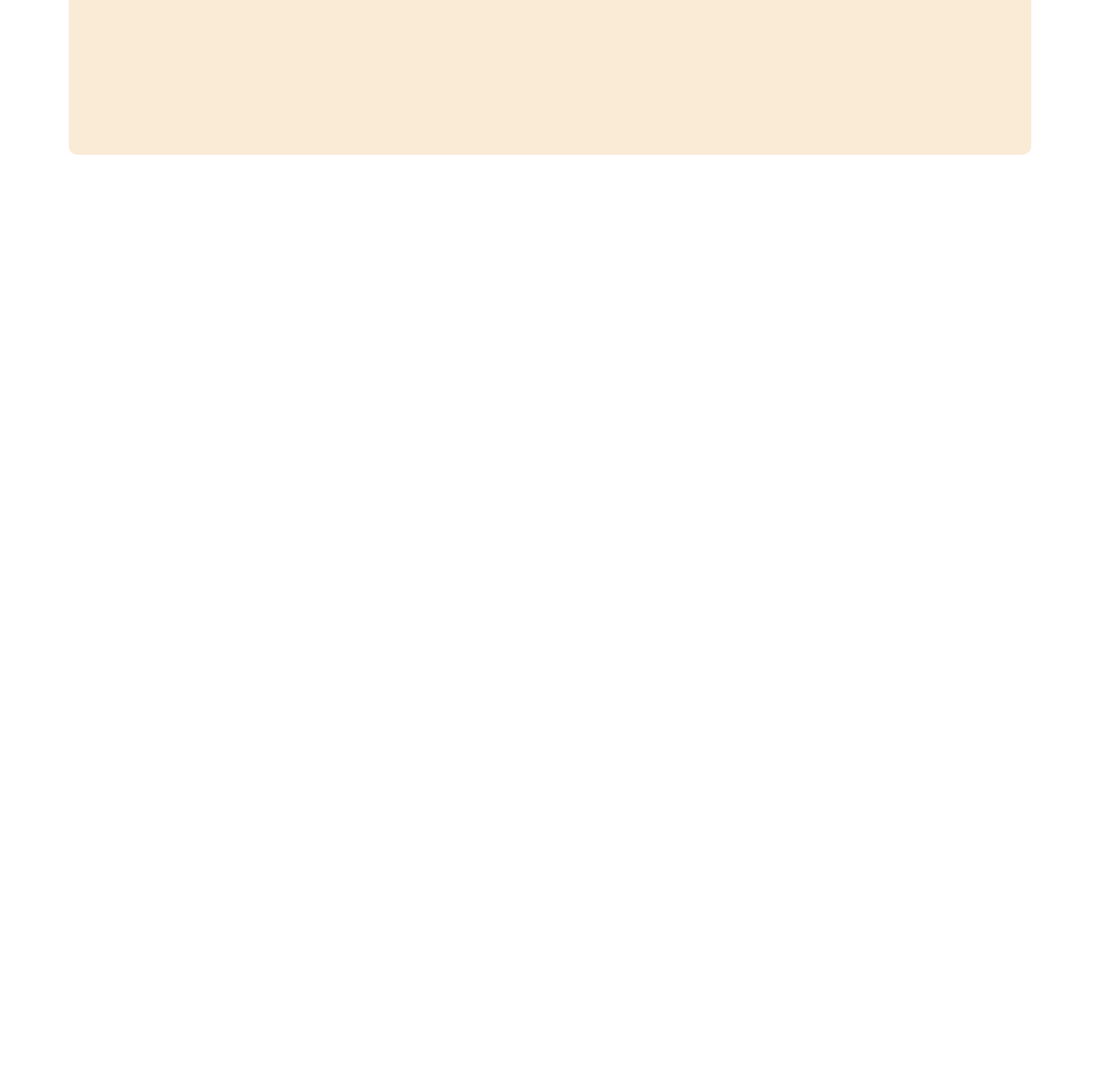
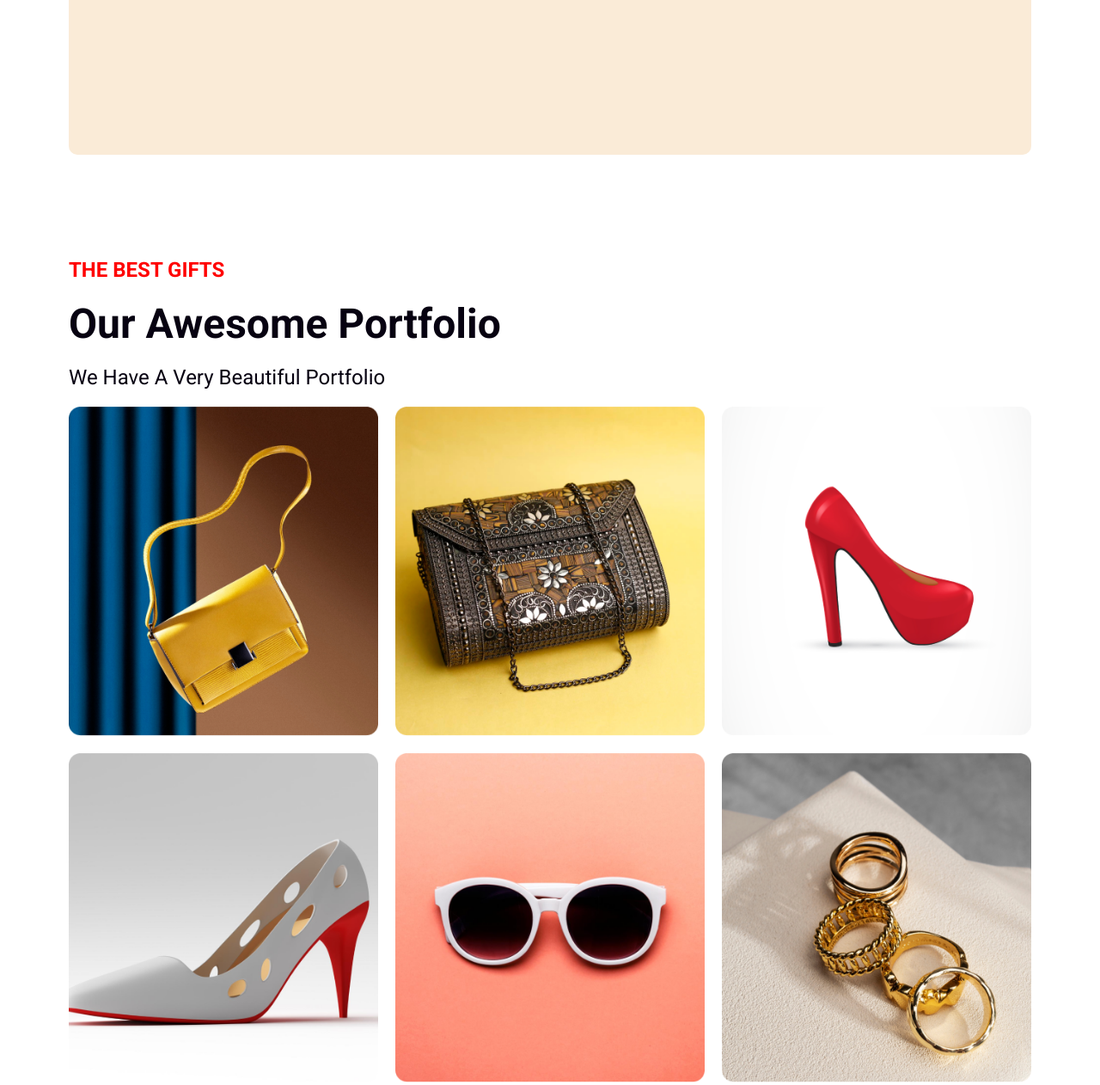
Before and after one commit to Mizanur2/Assignment-1, a plain HTML site: page index.html in a window 1280 px wide. Shown: the part 3214-4476 px from the top of the page at 86% size. Before the commit the page ends 3514 px from the top, so only its background shows below. Drawn offline with Linux system fonts and the light colour scheme.

Commit message:
portfolio section complete

```diff
--- a/index.html
+++ b/index.html
@@ -52,6 +52,22 @@
             </div>
             <button class="join-btn">JOIN NOW</button>
         </section>
+
+        <section class="portfolio">
+            <div class="portfolio-content">
+                <h3>THE BEST GIFTS</h3>
+                <h1>our awesome portfolio</h1>
+                <p>we have a very beautiful portfolio</p>
+            </div>
+            <div class="portfolio-img">
+                <img src="images/Rectangle 3.png" alt="">
+                <img src="images/Rectangle 4.png" alt="">
+                <img src="images/Rectangle 5.png" alt="">
+                <img src="images/Rectangle 6.png" alt="">
+                <img src="images/Rectangle 7.png" alt="">
+                <img src="images/Rectangle 8.png" alt="">
+            </div>
+        </section>
     </main>
     <footer>
 
--- a/style.css
+++ b/style.css
@@ -129,3 +129,38 @@ body {
 .schedule h1 {
     margin-bottom: 20px;
 }
+
+.portfolio {
+    margin: 50px 80px;
+}
+
+.portfolio-content h3 {
+    color: #F00;
+    font-size: 24px;
+    font-weight: bold;
+    margin-bottom: 20px;
+}
+
+.portfolio-content h1 {
+    color: #070211;
+    font-size: 48px;
+    font-weight: bold;
+    text-transform: capitalize;
+}
+
+.portfolio-content p {
+    font-size: 24px;
+    color: #070211;
+    margin: 20px 0px;
+    text-transform: capitalize;
+}
+
+.portfolio-img {
+    display: grid;
+    grid-gap: 20px;
+    grid-template-columns: auto auto auto;
+}
+
+.portfolio-img img {
+    width: 100%;
+}
```
